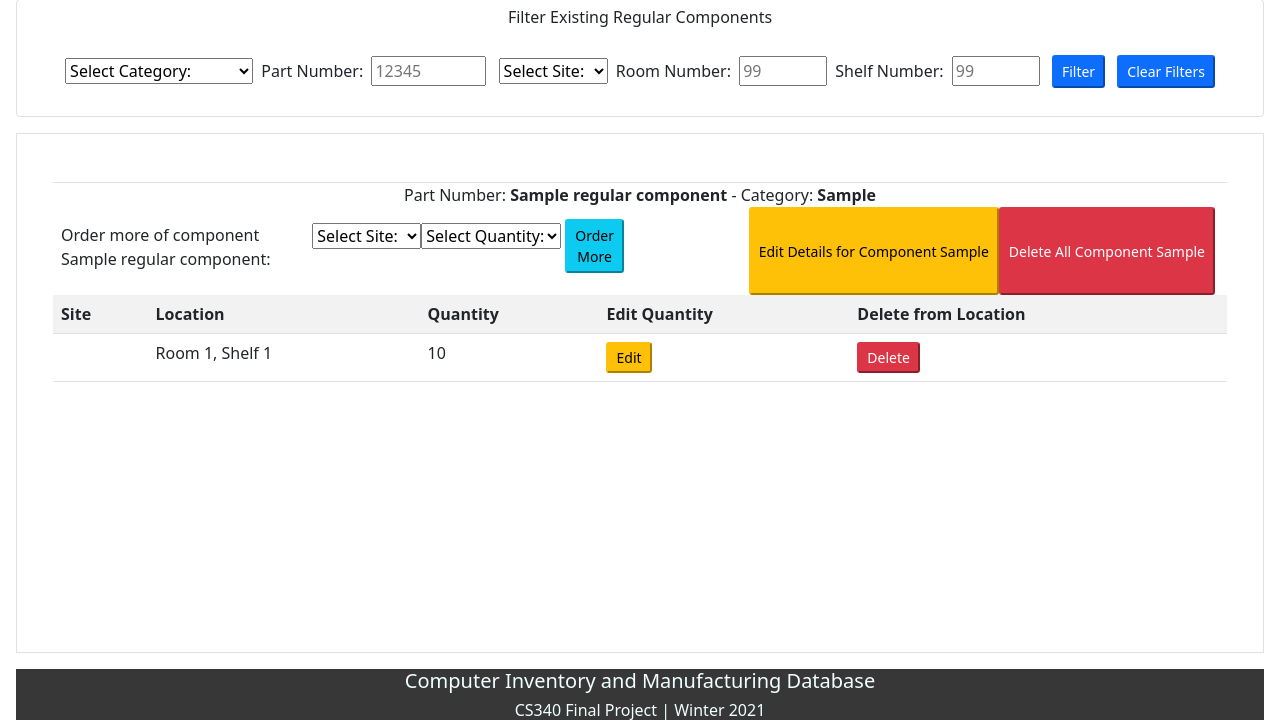
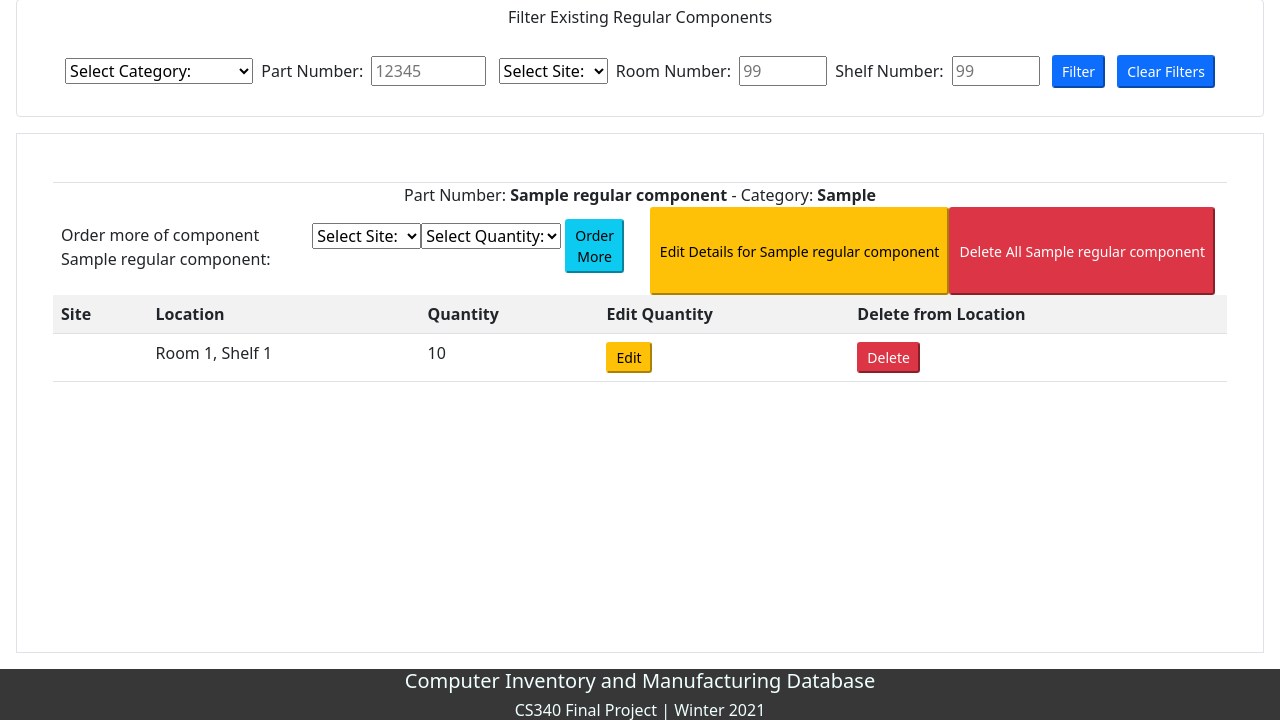
Before and after one commit to team-cs-cats/cimdb, a Flask app: template cim/templates/inventory_regular_comps.html in a window 1280 px wide. Shown: the part 323-1043 px from the top of the page. Run offline with Flask 2, Linux system fonts and the light colour scheme; the template is opened without the code that fills it: most values are stand-ins (such as "Sample title", 1, 10 or a date in 2020); some libraries are stand-ins or nearby versions.

Commit message:
Update inventory_regular_comps.html

```diff
--- a/cim/templates/inventory_regular_comps.html
+++ b/cim/templates/inventory_regular_comps.html
@@ -120,6 +120,9 @@ Filter Existing Regular Components
 <div class="m-5">
 
 	{% for regular_component in regular_components %}
+
+		<!-- don't select 'no graphics card' as a location -->
+		{% if regular_component.rc_pn != 200 %}
 			<div class="row">
 				<div class="col text-center border-top">
 					Part Number: <strong>{{regular_component.rc_part_name}}</strong> - Category: <strong>{{regular_component.rc_category}}</strong>
@@ -154,7 +157,7 @@ Filter Existing Regular Components
 				</div>
 
 				<div class="col d-flex flex-row-reverse">
-				<button class="btn-sm btn-danger">Delete All Component {{regular_component.rc_pn}}</button>
+					<button class="btn-sm btn-danger">Delete All {{regular_component.rc_part_name}}</button>
 
 					<button type="button"
 					class="btn-sm btn-warning text-right"
@@ -162,7 +165,7 @@ Filter Existing Regular Components
 					data-target="#editRegularComponent"
 					data-reg-comp-part-number="{{regular_component.rc_pn}}"
 					data-reg-comp-category="{{regular_component.rc_category}}"
-				data-title="Edit Details for Part Number {{regular_component.rc_pn}}">Edit Details for Component {{regular_component.rc_pn}}</button>
+					data-title="Edit Details for Part Number {{regular_component.rc_pn}}">Edit Details for {{regular_component.rc_part_name}}</button>
 
 				</div>
 			</div>
@@ -199,14 +202,16 @@ Filter Existing Regular Components
 						</tr>
 						{% endfor %}
 
-	</div>
+
 				</table>
 
 			</div>
 
-
+		{% endif %}
 	{% endfor %}
 
+
+</div>
 {% endblock %}
 
 
@@ -275,6 +280,8 @@ Filter Existing Regular Components
 
 
 
+
+
 <!-- Generated markup by the plugin -->
 <div class="tooltip bs-tooltip-auto" role="tooltip">
 	<div class="arrow"></div>
```
Lines whose indentation alone changed are shown as unchanged.
